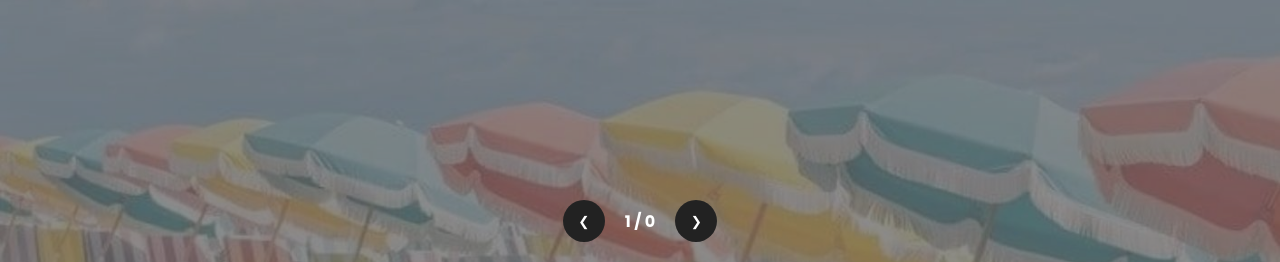
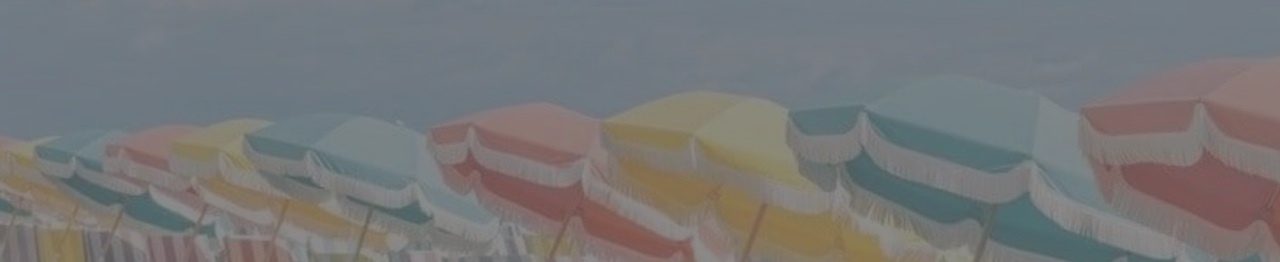
Before and after one commit to Rosegalindo/Projeto, a PHP site: page /porcoes.php in a window 1280 px wide. Shown: the part 538-800 px from the top of the page. Run offline with PHP 8.4, Linux system fonts and the light colour scheme; data that the repository does not hold is empty.

Commit message:
Atualizando banco de dados em php

```diff
--- a/porcoes.php
+++ b/porcoes.php
@@ -52,48 +52,6 @@ $result = $conn->query($sql);
 
 </div>
 
-<!--PAGINAÇÃO-->
-<div class='paginacao'>
-    <button id="prev">❮</button>
-    <span id="contador">1 / 3</span>
-     <button id="next">❯</button>
-</div>
-
-<script>
-    const paginas = document.querySelectorAll('.pagina');
-    const contador = document.getElementById('contador');
-    const prev = document.getElementById('prev');
-    const next = document.getElementById('next');
-
-    let atual = 0;
-
-    function atualizar() {
-        paginas.forEach((p, i) => {
-            p.classList.toggle('ativa', i === atual);
-        });
-
-        contador.textContent = `${atual + 1} / ${paginas.length}`;
-        prev.disabled = atual === 0;
-        next.disabled = atual === paginas.length -1;
-    }
-
-    prev.addEventListener('click', () => {
-        if (atual > 0) {
-            atual--;
-            atualizar();
-        }
-    });
-
-    next.addEventListener('click', () => {
-        if (atual < paginas.length -1) {
-            atual++;
-            atualizar();
-        }
-    });
-
-    atualizar();
-
-</script>
 </body>
 <style>
     @import url("https://fonts.googleapis.com/css2?family=Poppins:ital,wght@0,100;0,200;0,300;0,400;0,500;0,600;0,700;0,800;0,900;1,100;1,200;1,300;1,400;1,500;1,600;1,700;1,800;1,900&display=swap");
@@ -246,72 +204,9 @@ body.pagina-cardapio::before {
     padding-top: 80px;
 }
 
-.pagina {
-    position: absolute;
-    top: 0;
-    left: 0;
-    width: 100%;
-    display: none;
-}
-
-.pagina.ativa {
-    display: block;
-}
-
-.pagina .item-card:first-child {
-    margin-top: 0;
-}
-
-.paginacao {
-
-    position: fixed;
-    bottom: 20px;
-    left:0;
-    right: 0;
-
-    display: flex;
-    justify-content: center;
-    align-items: center;
-    gap: 20px;
-
-    z-index: 10;
-}
-
-.paginacao button {
-    width: 42px;
-    height: 42px;
-    border-radius: 50%;
-    border: none;
-    background: #222;
-    color: #fff;
-    cursor: pointer;
-}
-
-.paginacao span {
-    font-weight: bold;
-    color: #fff;
-}
-
 
 /* 📱 Celular */
 @media (max-width: 600px) {
-    .pagina {
-        position: static;
-        display: none;
-    }
-
-    .pagina.ativa {
-        display: block;
-    }
-
-     .lista-itens {
-        padding-top: 20px;
-    }
-
-    .paginacao {
-        position: static;
-        margin: 20px auto 30px;
-    }
 
 }
 
```
